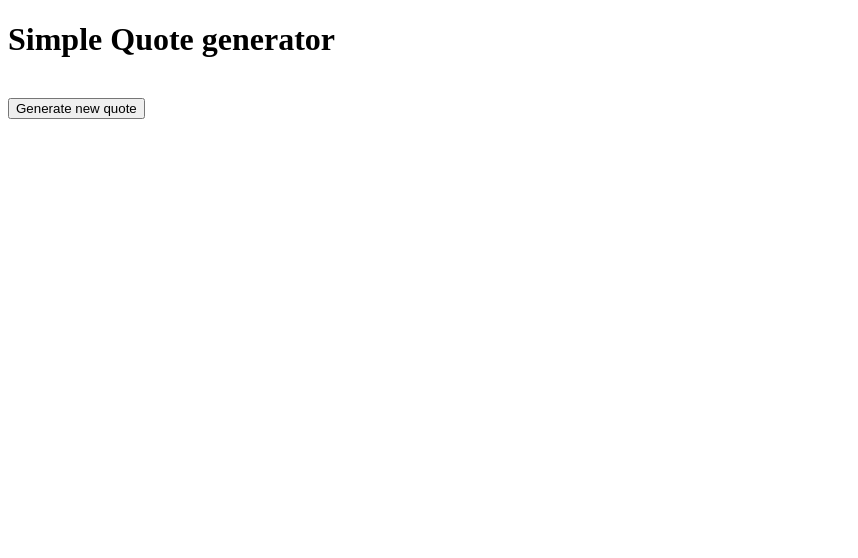
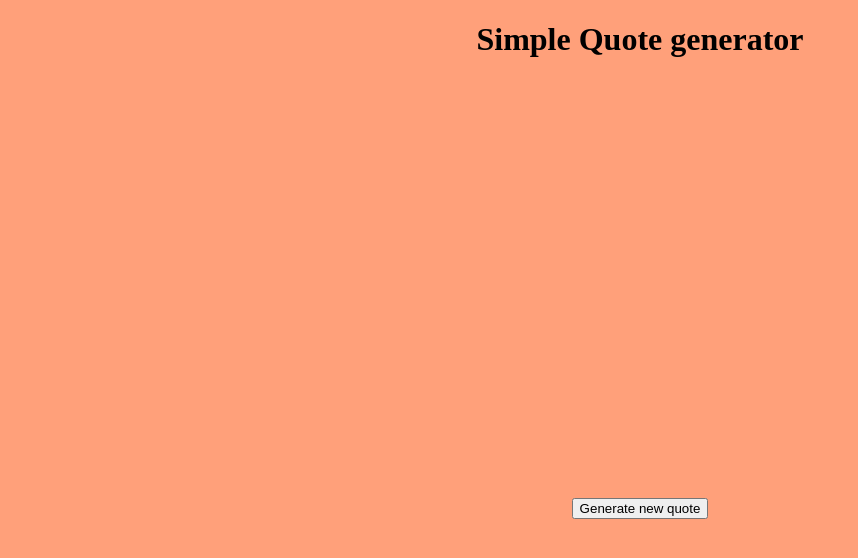
Before and after one commit to RTurney/quoteGenerator, a plain HTML site: page index.html in a window 1280 px wide. Shown: the whole page, without its empty margins (0-858 px from the left). Drawn offline with Linux system fonts and the light colour scheme.

Commit message:
Update CSS with styling

```diff
--- a/index.html
+++ b/index.html
@@ -2,6 +2,7 @@
 <html>
   <head>
     <meta charset="utf-8">
+    <link rel="stylesheet" href="public/style.css">
     <title>Quote Generator</title>
     <script defer src="src/quoteGenerator.js"></script>
   </head>
--- a/public/style.css
+++ b/public/style.css
@@ -0,0 +1,11 @@
+h1 {
+}
+
+body {
+  background-color: lightsalmon;
+  text-align: center;
+}
+
+#quote-display {
+  padding: 200px;
+}
```
